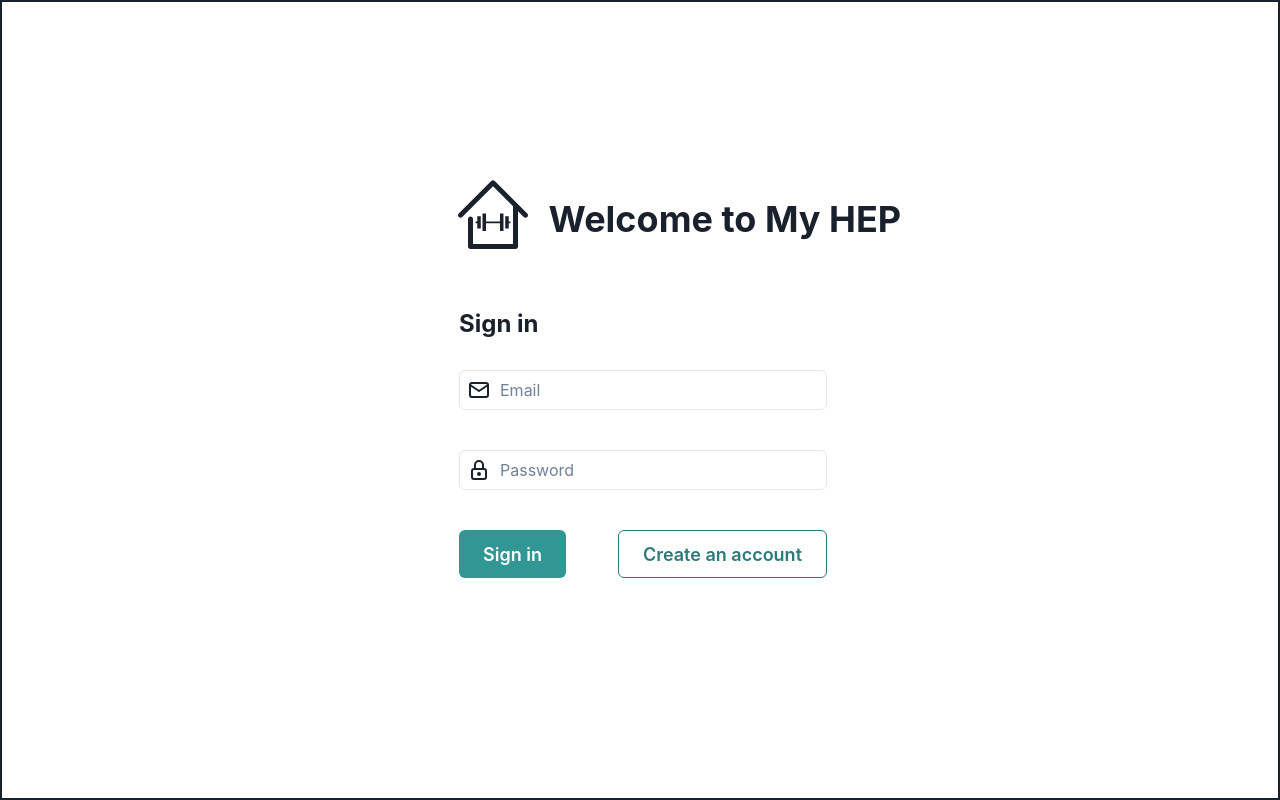
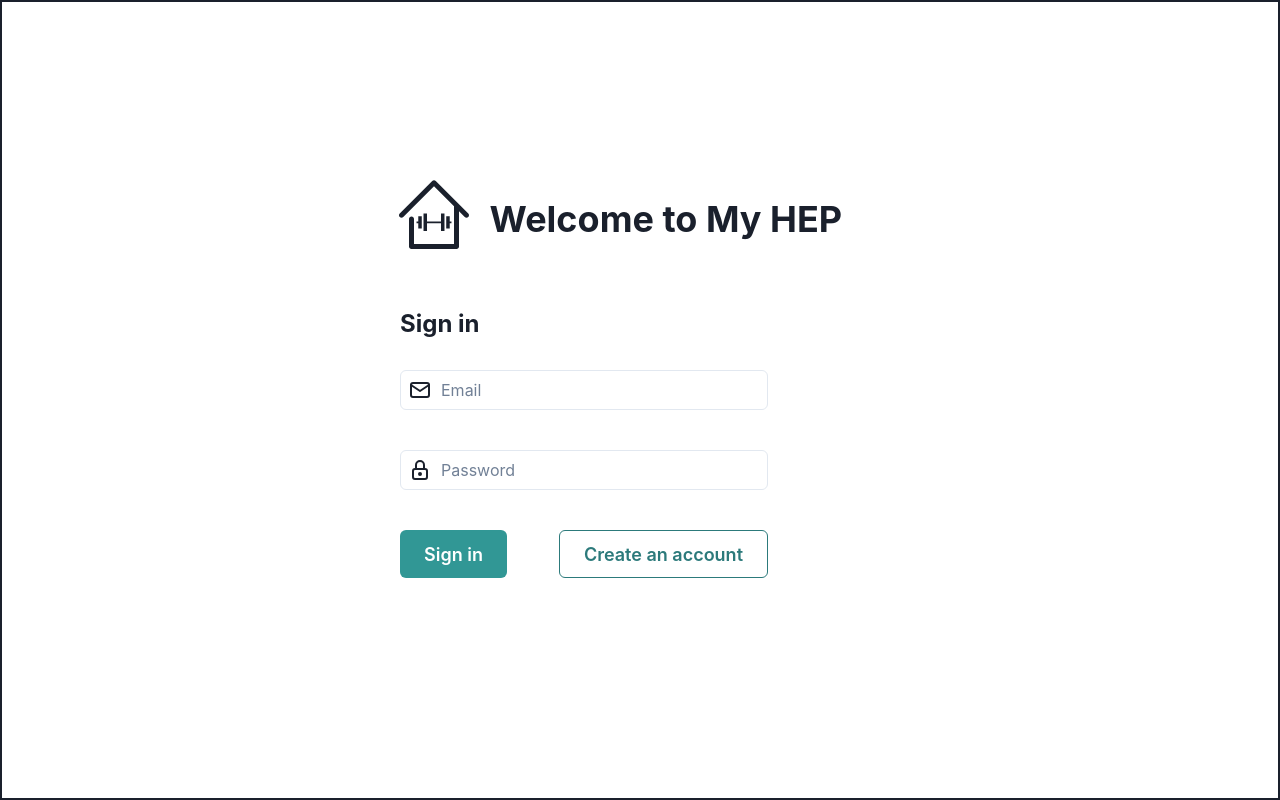
Before and after one commit to My-HEP/frontend, a React (Create React App) app: page / in a window 1280 px wide. Built offline with nearby package versions, Linux system fonts and the light colour scheme; no server answers.

Commit message:
Remove left margin

```diff
--- a/src/shared/pages/Auth.js
+++ b/src/shared/pages/Auth.js
@@ -41,7 +41,6 @@ function Auth() {
       <Flex
         direction="column"
         width="100%"
-        marginLeft="10%"
         maxWidth={['none', 'none', '30rem']}
       >
         <Flex
```
